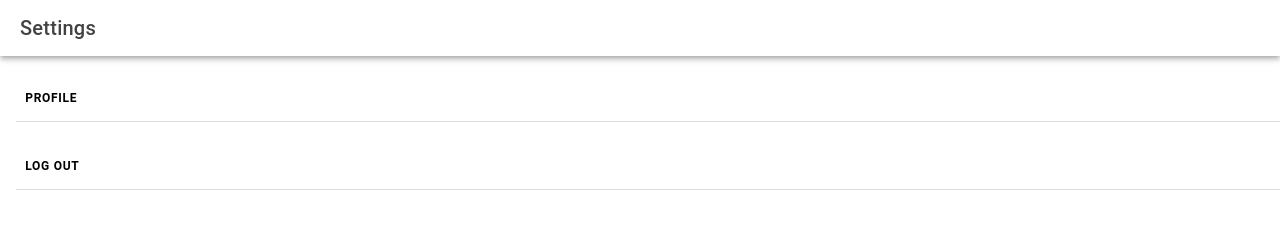
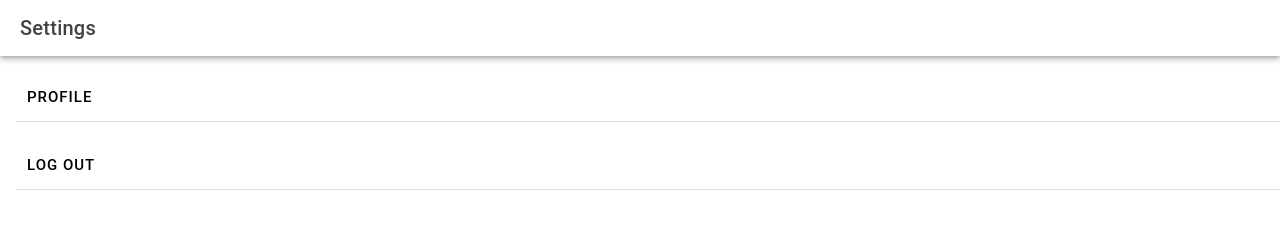
Before and after one commit to NASTAFTechnologies/Drive-Application, a React (Create React App) app: page /menu/setting in a window 1280 px wide. Shown: the top 228 px of the page. Built offline with nearby package versions, Linux system fonts and the light colour scheme; sample sign-in values are in the browser's storage.

Commit message:
Update for Profile page

```diff
--- a/src/components/Settings/Setting.css
+++ b/src/components/Settings/Setting.css
@@ -1,11 +1,18 @@
 .list-item {
   padding: 10px 0px;
+
 }
+/*
+.list-container {
+  box-shadow: rgba(0, 0, 0, 0.12) 0px 4px 16px;
+  margin: 10px 10px 0px 10px;
+} */
 
 .List {
   text-transform: uppercase;
   display: flex;
+  letter-spacing: 1px;
   align-items: center;
   color: #000;
-  font-weight: bold;
+  font-size: 15px;
 }
--- a/src/components/Settings/Settings.tsx
+++ b/src/components/Settings/Settings.tsx
@@ -27,7 +27,7 @@ const Settings: React.FC = () => {
         </IonToolbar>
       </IonHeader>
       <IonContent>
-        <div className="list">
+        <div className="list-container">
           <IonList>
             <div className="list-item" onClick={() => history.push('/menu/settings/profile')}>
               <IonItem>
```
